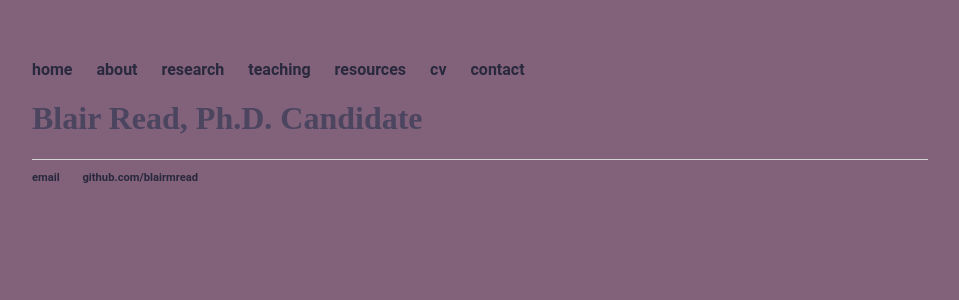
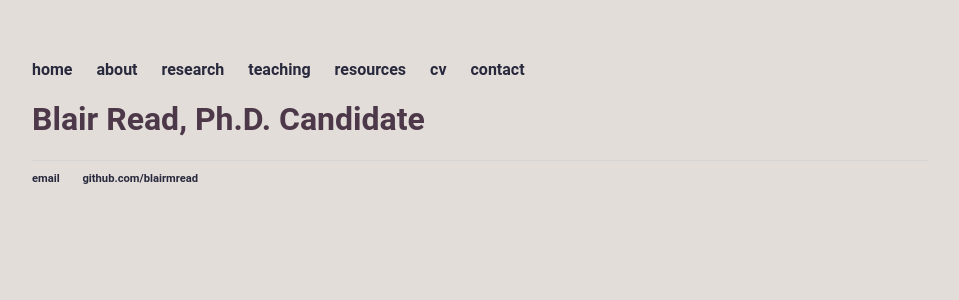
Before and after one commit to blairmread/blairmread.github.io, a Jekyll site: the page built from index.html, in a window 1280 px wide. Shown: the top 300 px of the page, without its empty margins (160-1119 px from the left). Built offline with Jekyll 4.4.1, drawn with Linux system fonts in a browser that asks for light colours.

Commit message:
Update main.css

```diff
--- a/css/main.css
+++ b/css/main.css
@@ -1,11 +1,11 @@
 body {
     margin: 60px auto;
     width: 70%;
-    background-color: #82617B;
-    color: #FFFFFF; /* The page text will be white */
+    background-color: #E2DDD9;
+    color: #4C3849;
 }
 nav ul, footer ul {
-    font-family:'Roboto', 'Sans-Serif';
+    font-family:'Roboto';
     padding: 0px;
     list-style: none;
     font-weight: bold;
@@ -23,13 +23,13 @@ a:hover {
 }
 h1 {
     font-size: 2em;
-    font-family:'Comic Sans';
-    color: #4B455F;
+    font-family:'Roboto';
+    color: #4C3849;
 }
 p {
     font-size: 1.2em;
     line-height: 1.3em;
-    color: #29293d;
+    color: #262128;
 }
 footer {
     border-top: 1px solid #d5d5d5;
```
